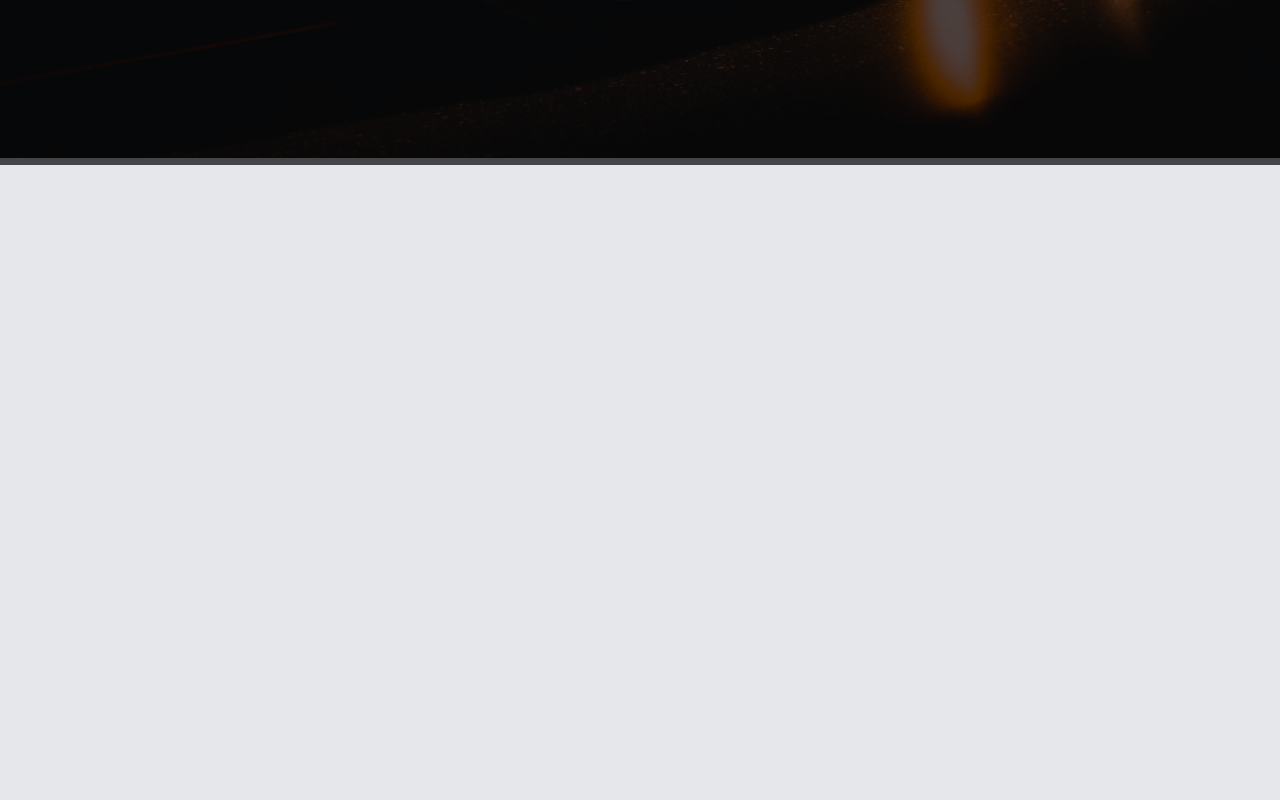
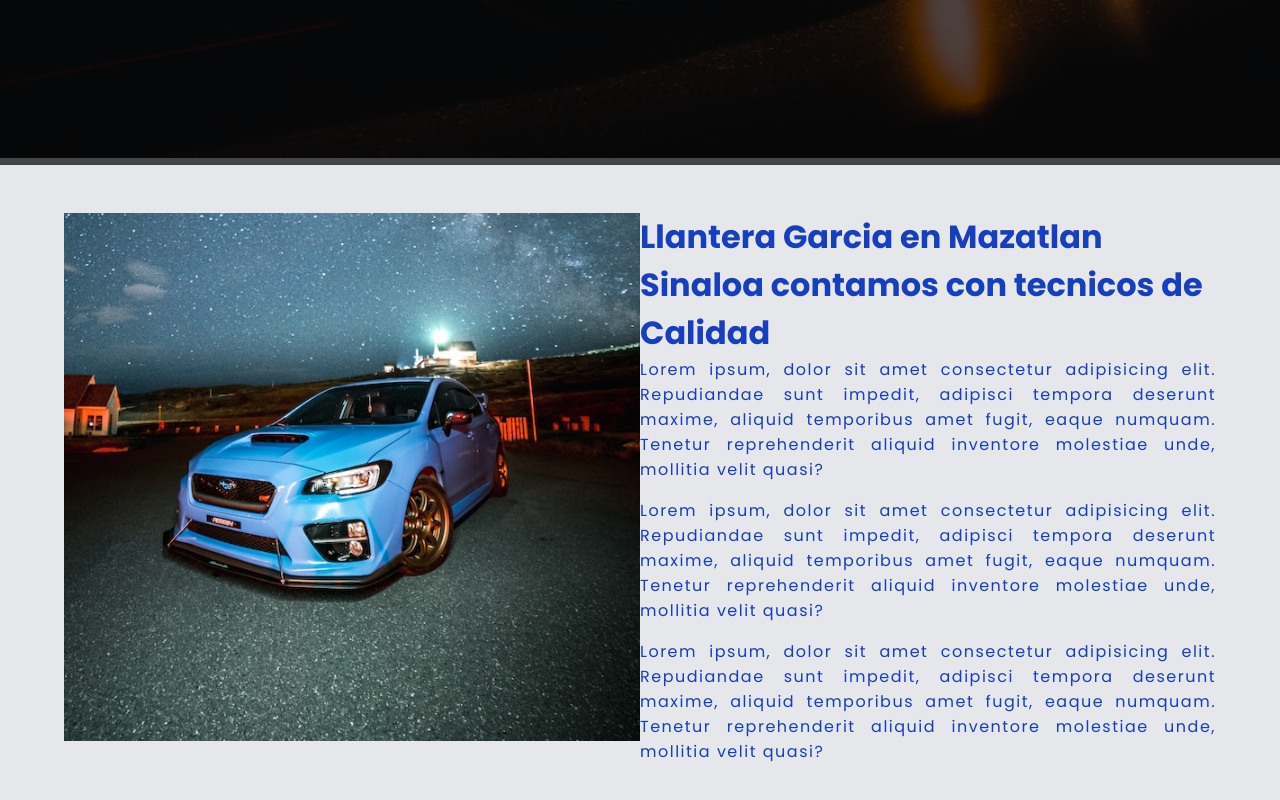
Before and after one commit to fernandopanduro/llantera, a React (Create React App) app: page / in a window 1280 px wide. Shown: the part 738-1538 px from the top of the page. Before the commit the page ends 903 px from the top, so only its background shows below. Built offline with nearby package versions, Linux system fonts and the light colour scheme; the HTML template or start-up script is replaced by a standard one.

Commit message:
Maquetada seccion de About

```diff
--- a/src/components/header.jsx
+++ b/src/components/header.jsx
@@ -1,4 +1,5 @@
 import { Link } from 'react-router-dom';
+import { useState } from 'react';
 
 import {BsTelephoneOutboundFill} from 'react-icons/bs'
 import {AiFillHome} from 'react-icons/ai';
@@ -6,7 +7,6 @@ import {MdHomeRepairService} from 'react-icons/md';
 import {GrMail} from 'react-icons/gr'
 
 import styles from '../styles/header.module.css';
-import { useState } from 'react';
 
 
 export function Header() {
@@ -35,6 +35,7 @@ export function Header() {
                     <span className={`${styles.line2__barsMenu} ${isOpen && styles.activeline2__barsMenu}`}></span>
                     <span className={`${styles.line3__barsMenu} ${isOpen && styles.activeline3__barsMenu}`}></span>
                 </div>
+
             </div>
         </section>
     )
--- a/src/pages/landingPage.jsx
+++ b/src/pages/landingPage.jsx
@@ -1,5 +1,7 @@
 import styles from '../styles/landingPage.module.css';
+
 import imgBanner from '../assets/images/autoBanner2.jpg';
+import imgAbout from '../assets/images/auto.jpg';
 
 import {BsFillMouseFill} from 'react-icons/bs';
 import {HiArrowLongDown} from 'react-icons/hi2';
@@ -38,6 +40,18 @@ export function LandingPage() {
                 <li className={styles.bottomListItem}><FaRegCalendarAlt size={23} /></li>
             </ul>
 
+            <section className={`${styles.about} ${styles.sectionContainer} container`}>
+                <div className={styles.aboutContainerImg}>
+                    <img src={imgAbout} className={`${styles.img} ${styles.imgAbout}`} alt="" />
+                </div>
+                <div className={styles.aboutDescription}>
+                    <h3 className={styles.subtitle}>Llantera Garcia en Mazatlan Sinaloa contamos con tecnicos de Calidad</h3>
+                    <p className={styles.paragrath}>Lorem ipsum, dolor sit amet consectetur adipisicing elit. Repudiandae sunt impedit, adipisci tempora deserunt maxime, aliquid temporibus amet fugit, eaque numquam. Tenetur reprehenderit aliquid inventore molestiae unde, mollitia velit quasi?</p>
+                    <p className={styles.paragrath}>Lorem ipsum, dolor sit amet consectetur adipisicing elit. Repudiandae sunt impedit, adipisci tempora deserunt maxime, aliquid temporibus amet fugit, eaque numquam. Tenetur reprehenderit aliquid inventore molestiae unde, mollitia velit quasi?</p>
+                    <p className={styles.paragrath}>Lorem ipsum, dolor sit amet consectetur adipisicing elit. Repudiandae sunt impedit, adipisci tempora deserunt maxime, aliquid temporibus amet fugit, eaque numquam. Tenetur reprehenderit aliquid inventore molestiae unde, mollitia velit quasi?</p>
+                </div>
+            </section>
+
         </section>
     );
 }
--- a/src/styles/landingPage.module.css
+++ b/src/styles/landingPage.module.css
@@ -3,6 +3,15 @@
     margin-top: 6rem;
     color: black;
     position: relative;
+    display: flex;
+    flex-direction: column;
+    align-items: center;
+    justify-content: center;
+}
+
+.banner {
+    position: relative;
+    width: 100%;
 }
 
 .imgContainer {
@@ -13,10 +22,6 @@
     width: 100%;
     height: 100vh;
     object-fit: cover;
-}
-
-.banner {
-    position: relative;
 }
 
 .title {
@@ -152,3 +157,65 @@
 .bottomListItem:hover {
     background-color: blue;
 }
+
+
+.sectionContainer {
+    padding: 3rem 0;
+}
+
+/* About */
+
+.about {
+    display: flex;
+}
+
+@media (max-width: 45rem) {
+    .about {
+        flex-direction: column;
+    }
+}
+
+.aboutContainerImg {
+    width: 50%;
+}
+
+@media (max-width: 45rem) {
+    .aboutContainerImg {
+        width: 100%;
+    }
+}
+
+.imgAbout {
+    object-position: bottom;
+    height: 33rem;
+}
+
+.aboutDescription {
+    width: 50%;
+}
+
+@media (max-width: 45rem) {
+    .aboutDescription {
+        width: 100%;
+    }
+}
+
+.subtitle {
+    font-size: var(--fontM);
+    color: var(--primaryColor);
+    text-align: left;
+}
+
+@media (max-width: 45rem) {
+    .subtitle {
+        text-align: center;
+    }
+}
+
+.paragrath {
+    font-size: var(--fontS);
+    color: var(--primaryColor);
+    letter-spacing: .0938rem;
+    margin-bottom: var(--fontS);
+    text-align: justify;
+}
```
